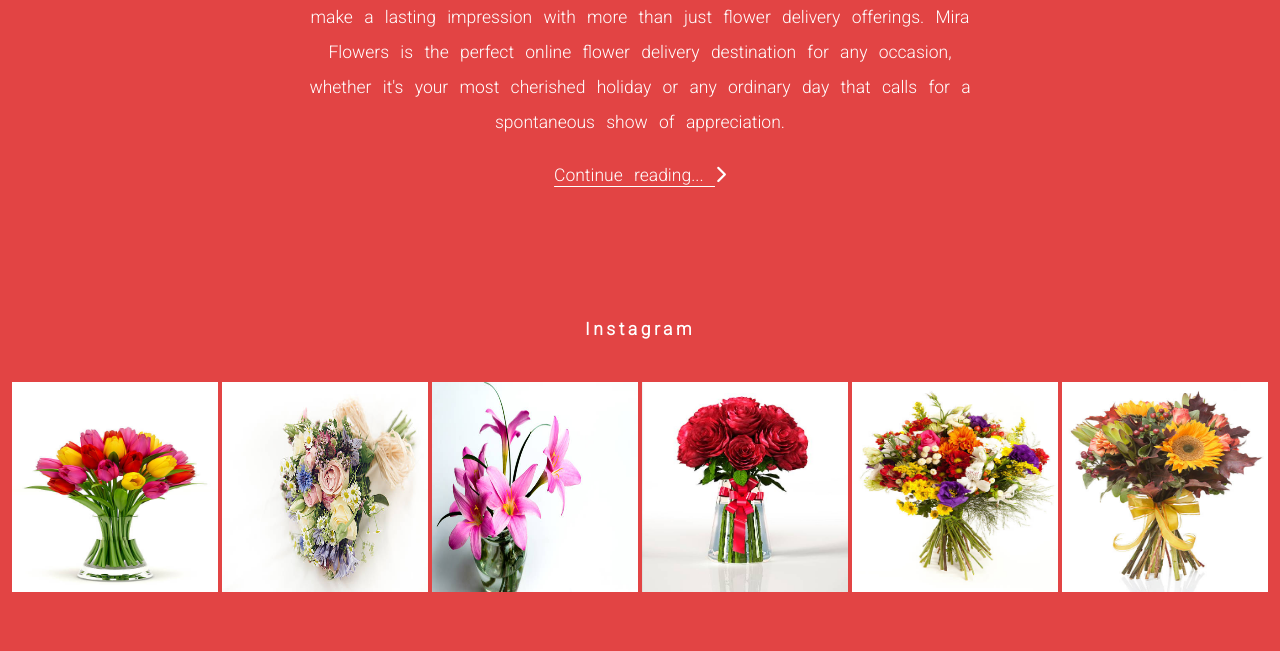
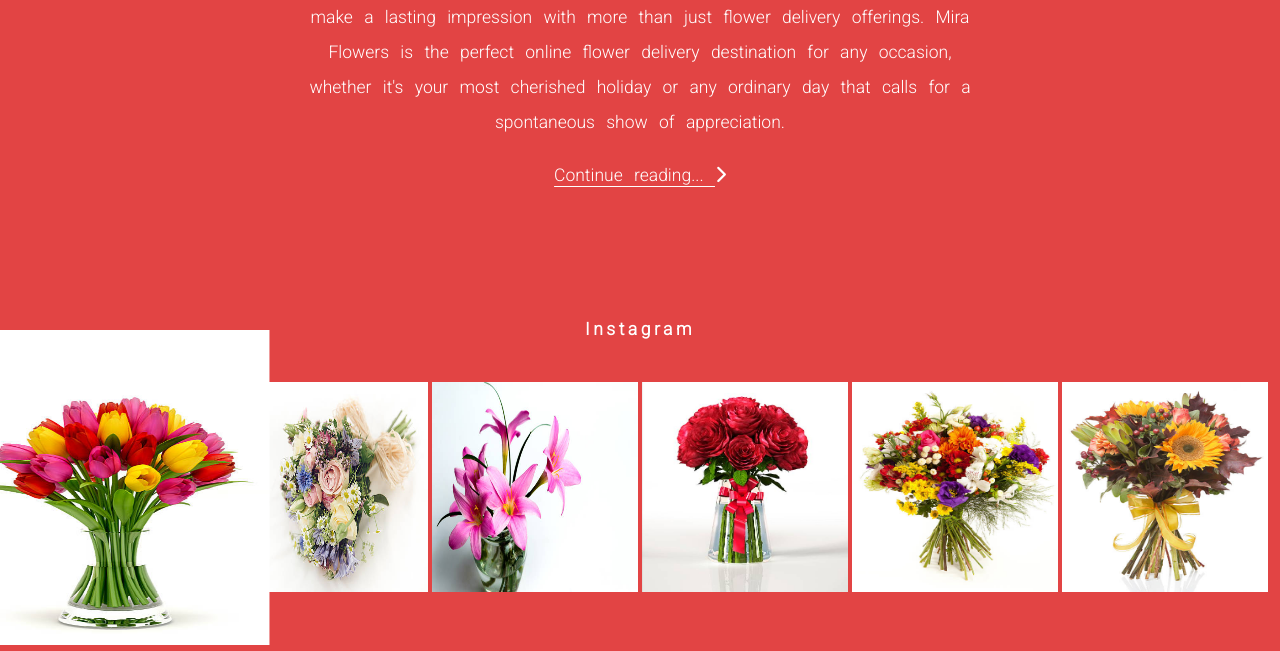
Before and after one commit to mihrab34/mira-flowers, a plain HTML site: page index.html in a window 1280 px wide. In both pictures the pointer is over the picture 115 px from the left and 3581 px from the top of the page. Shown: the part 3095-3746 px from the top of the page. Drawn offline with Linux system fonts and the light colour scheme.

Commit message:
Added animations

```diff
--- a/main.css
+++ b/main.css
@@ -279,6 +279,11 @@ input:focus {
 .items img {
     width: 100%;
     height: 15em;
+    transition: transform .2s;
+}
+
+.items img:hover{
+    transform: scale(1.5);
 }
 
 .arrows {
```
